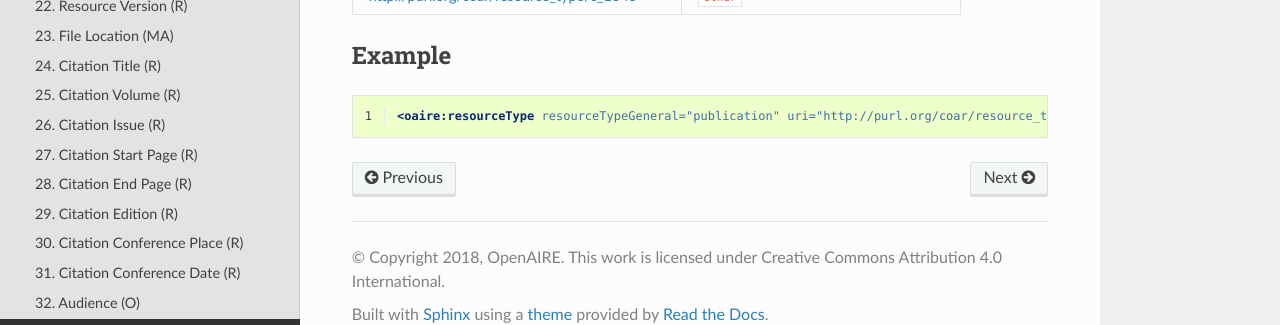
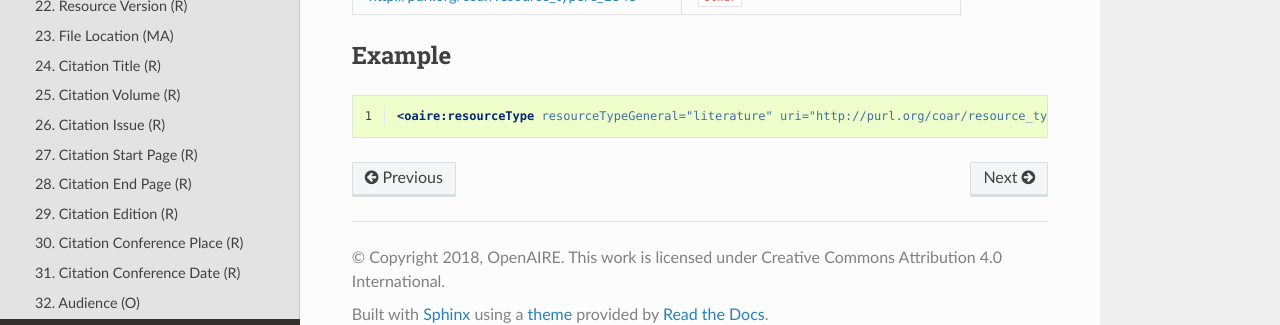
Before and after one commit to openaire/guidelines-literature-repositories, a Sphinx documentation site: the page built from docs/field_publicationtype.rst, in a window 1280 px wide and 900 px high, scrolled down 2857 px. Shown: the part 549-874 px from the top of the window. Built offline with Sphinx 7.4.7 and the Read the Docs theme 2.0.0, drawn with Linux system fonts in a browser that asks for light colours; a script that is not in the unit is left out; some of the changed lines change nothing that is shown.

Commit message:
fix vocabulary term

```diff
--- a/docs/field_publicationtype.rst
+++ b/docs/field_publicationtype.rst
@@ -63,6 +63,6 @@ Example
 .. code-block:: xml
    :linenos:
 
-   <oaire:resourceType resourceTypeGeneral="publication" uri="http://purl.org/coar/resource_type/c_6501">journal article</oaire:resourceType>
+   <oaire:resourceType resourceTypeGeneral="literature" uri="http://purl.org/coar/resource_type/c_6501">journal article</oaire:resourceType>
 
 .. _COAR Resource Type Vocabulary: http://vocabularies.coar-repositories.org/documentation/resource_types/
```
Also changed, not shown: 1 other file.
